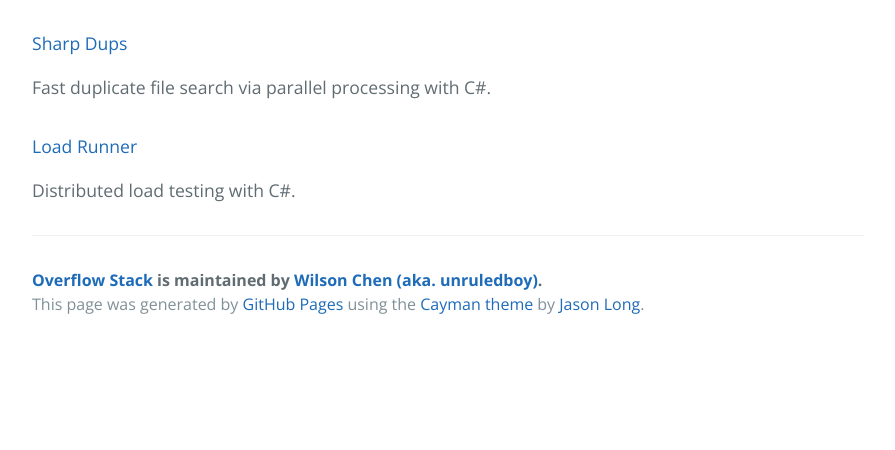
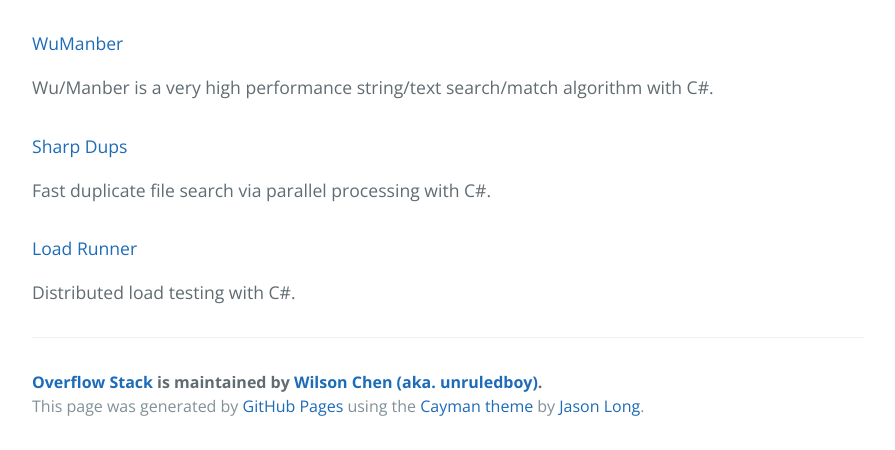
Before and after one commit to OverflowStack/overflowstack.github.io, a plain HTML site: page index.html in a window 1280 px wide. Shown: the part 3041-3491 px from the top of the page, without its empty margins (192-1087 px from the left). Before the commit the page ends 3389 px from the top, so only its background shows below. Drawn offline with nearby package versions, Linux system fonts and the light colour scheme.

Commit message:
Update index.html

```diff
--- a/index.html
+++ b/index.html
@@ -80,9 +80,15 @@
             <a href="https://github.com/unruledboy/SQLMonitor" target="_blank"><img src="https://raw.githubusercontent.com/unruledboy/SQLMonitor/master/images/1.png" width="200" height="200" /></a>
 
             <h4>
+                <a href="https://github.com/unruledboy/wumanber" target="_blank">WuManber</a>
+            </h4>
+            <p>Wu/Manber is a very high performance string/text search/match algorithm with C#.</p>
+
+            <h4>
                 <a href="https://github.com/unruledboy/SharpDups" target="_blank">Sharp Dups</a>
             </h4>
             <p>Fast duplicate file search via parallel processing with C#.</p>
+
 
             <h4>
                 <a href="https://github.com/unruledboy/loadrunner" target="_blank">Load Runner</a>
@@ -163,6 +169,11 @@
             <a href="https://github.com/unruledboy/SQLMonitor" target="_blank"><img src="https://raw.githubusercontent.com/unruledboy/SQLMonitor/master/images/1.png" width="200" height="200" /></a>
 
             <h4>
+                <a href="https://github.com/unruledboy/wumanber" target="_blank">WuManber</a>
+            </h4>
+            <p>Wu/Manber是非常高效的字符串/文本搜索/查询/匹配算法。</p>
+
+            <h4>
                 <a href="https://github.com/unruledboy/SharpDups" target="_blank">Sharp Dups</a>
             </h4>
             <p>快速并行的重复文件搜索。</p>
```
